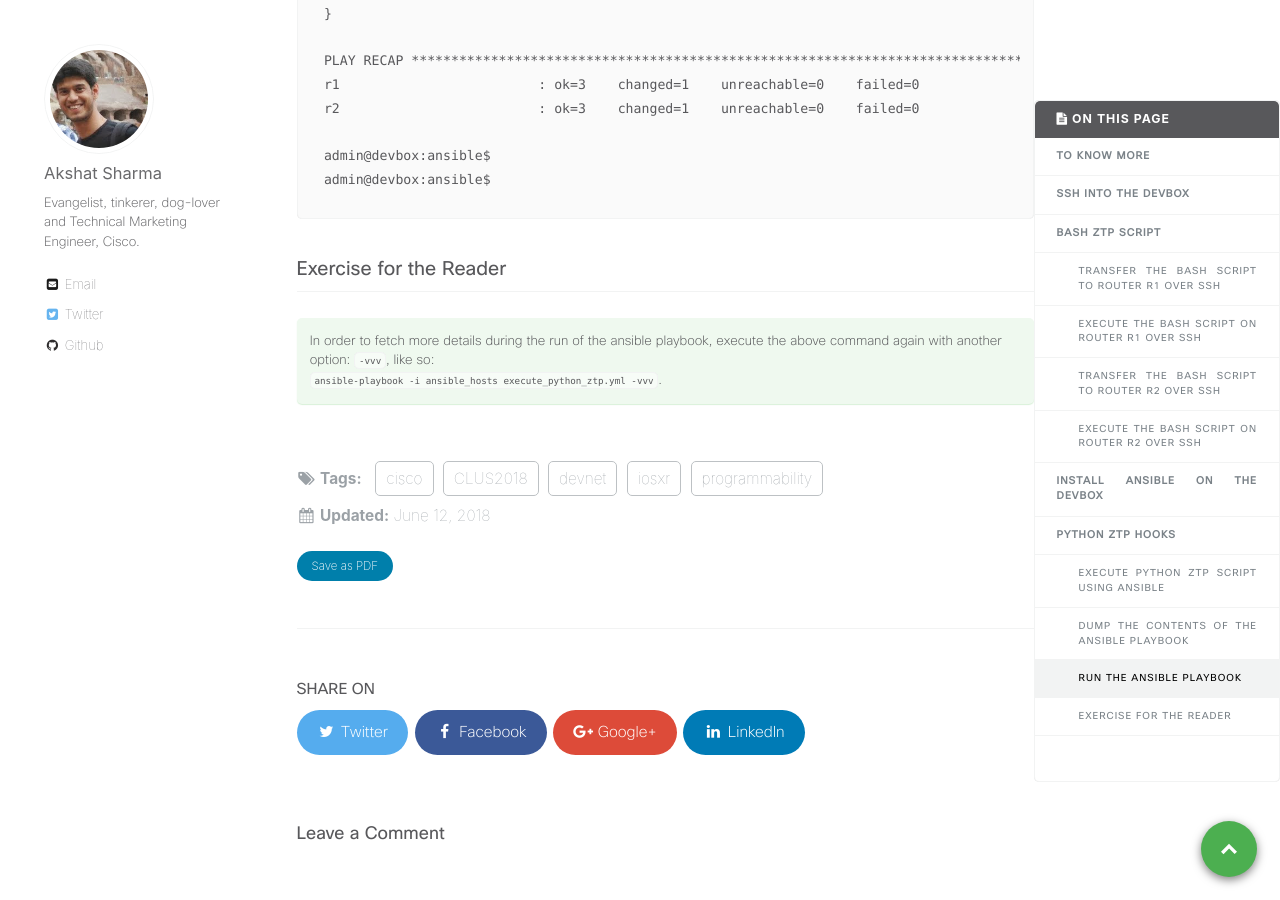
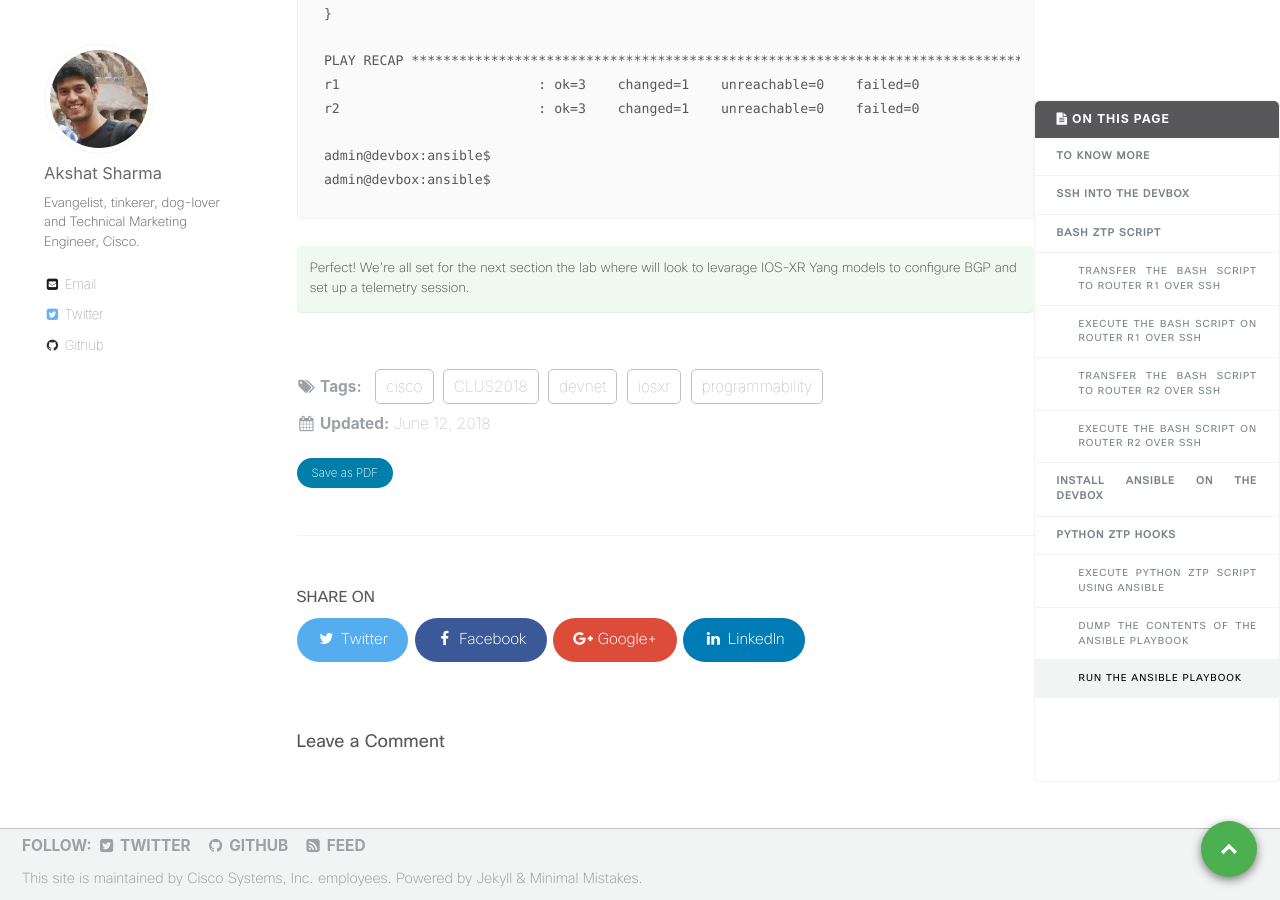
Before and after one commit to nanog75/hackathon, a Jekyll site: the page built from _wkinstructions/2019-01-30-step-1-ios-xr-ztp-bash-and-python-hooks.md, in a window 1280 px wide and 900 px high, scrolled down 18220 px. Built offline with Jekyll 4.4.1, drawn with Linux system fonts in a browser that asks for light colours; comment, search, counter and statistics services are not loaded.

Commit message:
Update 2019-01-30-step-1-ios-xr-ztp-bash-and-python-hooks.md

````diff
--- a/_wkinstructions/2019-01-30-step-1-ios-xr-ztp-bash-and-python-hooks.md
+++ b/_wkinstructions/2019-01-30-step-1-ios-xr-ztp-bash-and-python-hooks.md
@@ -764,10 +764,5 @@ admin@devbox:ansible$
 admin@devbox:ansible$
 ```
 
-
-
-### Exercise for the Reader
-
-In order to fetch more details during the run of the ansible playbook, execute the above command again with another option: `-vvv`, like so:
-`ansible-playbook -i ansible_hosts execute_python_ztp.yml -vvv`.
+Perfect! We're all set for the next section the lab where will look to levarage IOS-XR Yang models to configure BGP and set up a telemetry session.
 {: .notice--success}
````
